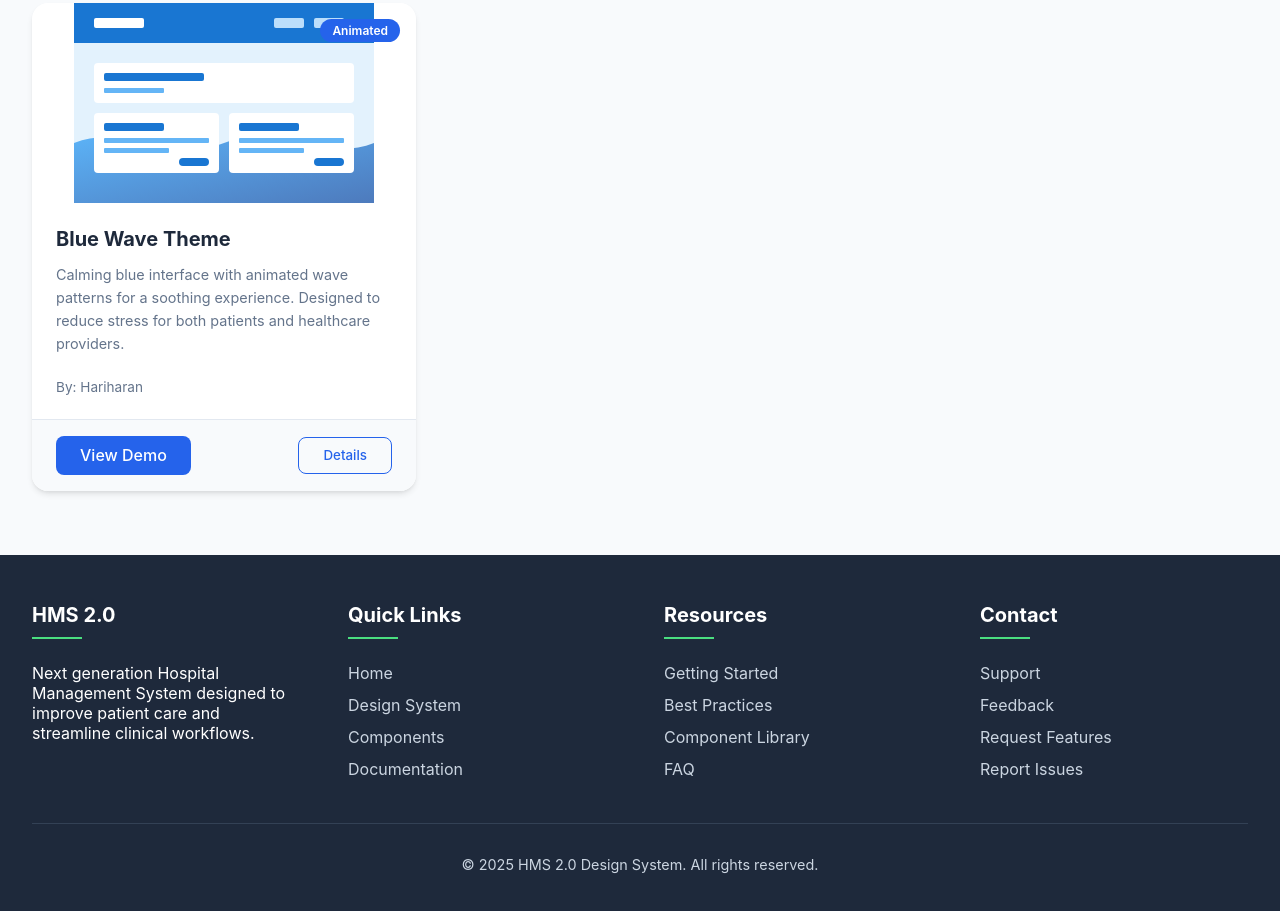
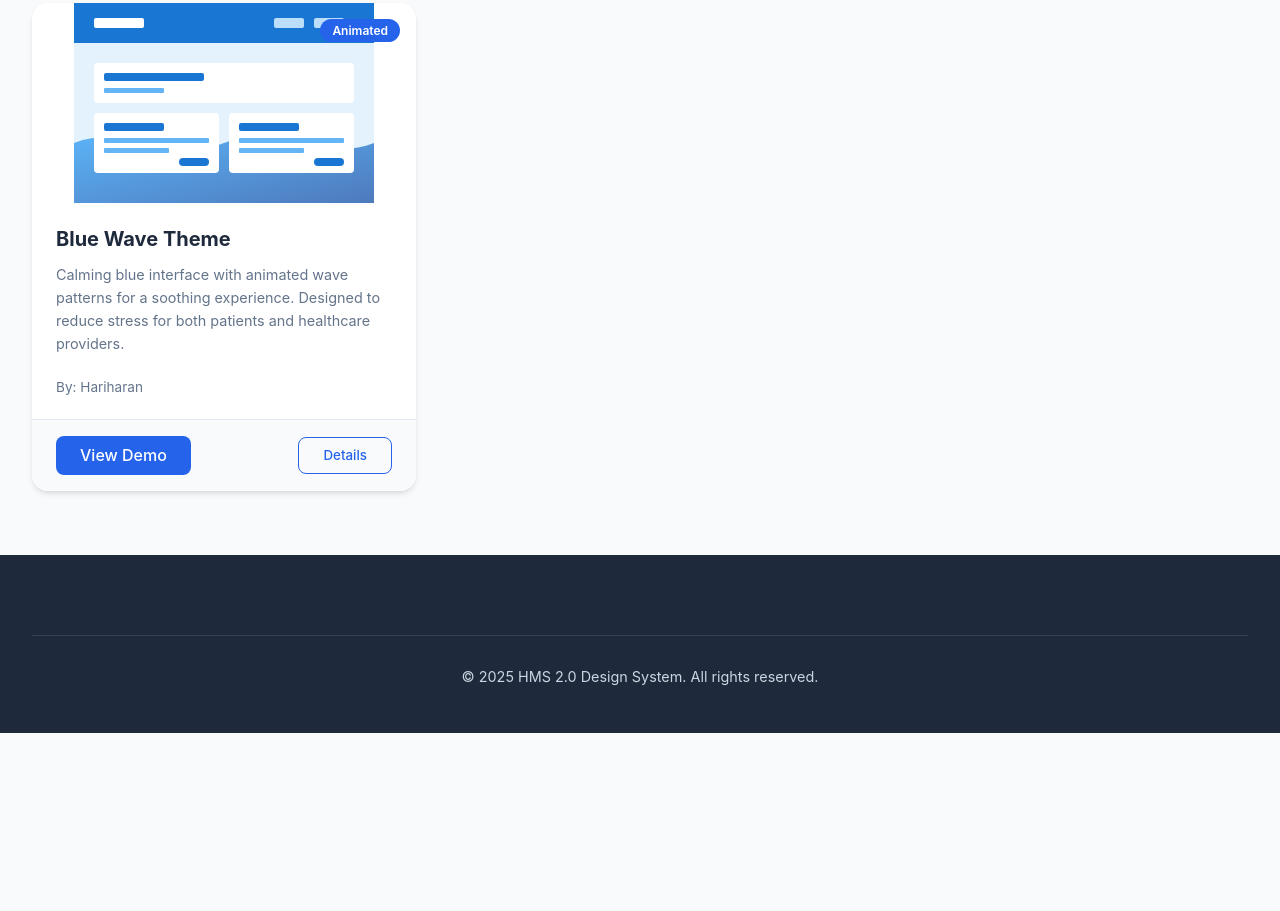
Before and after one commit to Hariharan0-h/ConsolidatedDesigns, a plain HTML site: page index.html in a window 1280 px wide. Shown: the part 1199-2110 px from the top of the page. After the commit the page ends 1932 px from the top, so only its background shows below. Drawn offline with Linux system fonts and the light colour scheme.

Commit message:
Update index.html

```diff
--- a/index.html
+++ b/index.html
@@ -736,43 +736,6 @@
     </div>
 
     <footer>
-        <div class="footer-content">
-            <div class="footer-section">
-                <h3>HMS 2.0</h3>
-                <p>Next generation Hospital Management System designed to improve patient care and streamline clinical workflows.</p>
-            </div>
-
-            <div class="footer-section">
-                <h3>Quick Links</h3>
-                <ul class="footer-links">
-                    <li><a href="#">Home</a></li>
-                    <li><a href="#">Design System</a></li>
-                    <li><a href="#">Components</a></li>
-                    <li><a href="#">Documentation</a></li>
-                </ul>
-            </div>
-
-            <div class="footer-section">
-                <h3>Resources</h3>
-                <ul class="footer-links">
-                    <li><a href="#">Getting Started</a></li>
-                    <li><a href="#">Best Practices</a></li>
-                    <li><a href="#">Component Library</a></li>
-                    <li><a href="#">FAQ</a></li>
-                </ul>
-            </div>
-
-            <div class="footer-section">
-                <h3>Contact</h3>
-                <ul class="footer-links">
-                    <li><a href="#">Support</a></li>
-                    <li><a href="#">Feedback</a></li>
-                    <li><a href="#">Request Features</a></li>
-                    <li><a href="#">Report Issues</a></li>
-                </ul>
-            </div>
-        </div>
-
         <div class="copyright">
             &copy; 2025 HMS 2.0 Design System. All rights reserved.
         </div>
```
